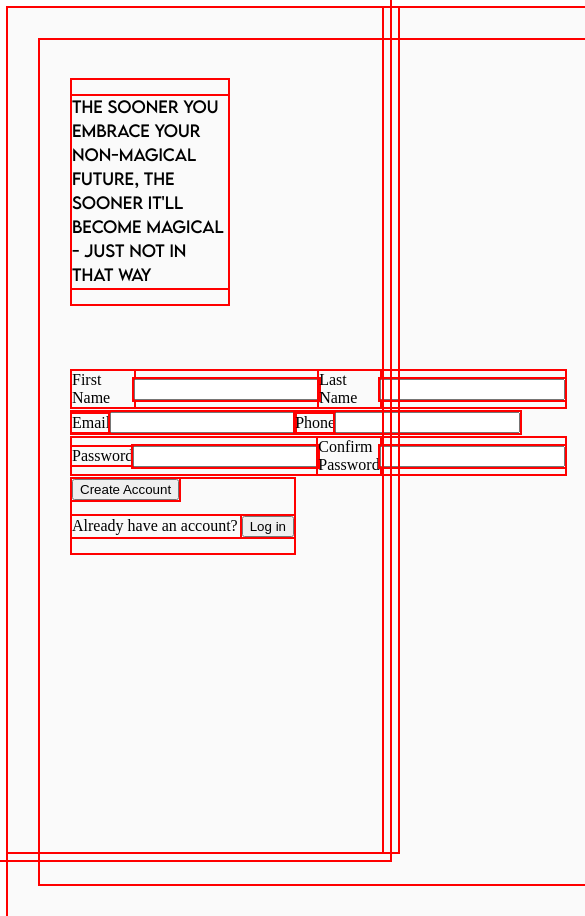
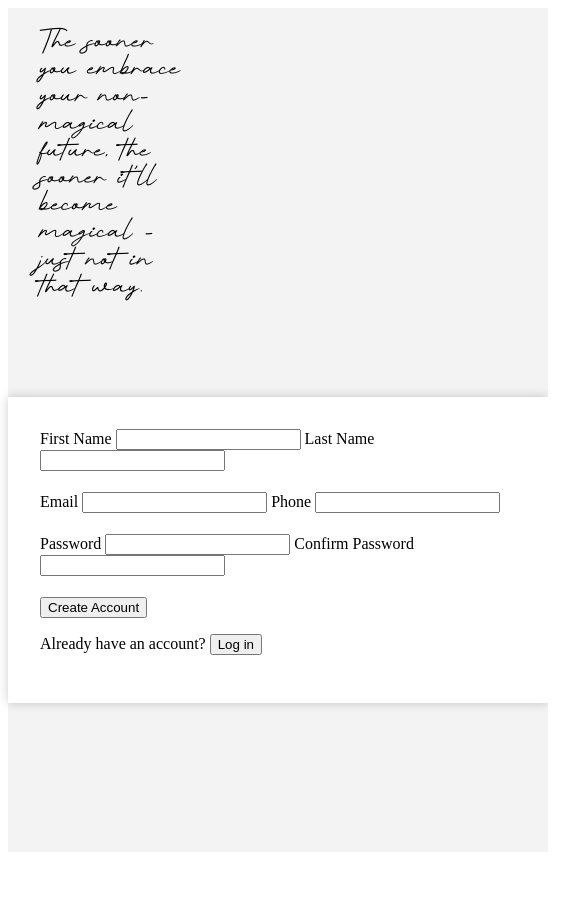
Before and after one commit to Micjaggs/sign-up-form, a plain HTML site: page index.html in a window 390 px wide. Shown: the top 916 px of the page, 585 px wide, since content can reach past the window. After the commit the page ends 860 px from the top, so only its background shows below. Drawn offline with Linux system fonts and the light colour scheme.

Commit message:
correct text placement and responsiveness, add form ribbon to fields and shadow

```diff
--- a/index.html
+++ b/index.html
@@ -11,9 +11,12 @@
     <div class="banner-container">
         <div class="bground-image"></div>
         <div class="form-container">
+            <div id="quote-wrapper">
                 <div id="banner-text">
-                <p>THE SOONER YOU EMBRACE YOUR NON-MAGICAL FUTURE, THE SOONER IT'LL BECOME MAGICAL - JUST NOT IN THAT WAY</p>
+                    <p>The sooner you embrace your non-magical future, the sooner it'll become magical - just not in that way.</p>
                 </div>
+            </div>
+            <div id="form-ribbon">
                 <form action="">
                     <div class="form-field">
                         <label for="first_name">First Name</label>
@@ -45,5 +48,6 @@
                 </form>
             </div>
         </div>
+    </div>
 </body>
 </html>
--- a/style.css
+++ b/style.css
@@ -1,15 +1,15 @@
 @font-face {
-    font-family: 'lemon_milkregular';
-    src: url('fonts/lemonmilk-regular-webfont.woff2') format('woff2'),
-         url('fonts/lemonmilk-regular-webfont.woff') format('woff');
+    font-family: 'High Empathy';
+    src: url('fonts/HighEmpathy/HighEmpathy.woff2') format('woff2'),
+        url('fonts/HighEmpathy/HighEmpathy.woff') format('woff');
     font-weight: normal;
     font-style: normal;
-
+    font-display: swap;
 }
 
-* {
+/* * {
     outline: 2px solid red;
-}
+} */
 
 .banner-container {
     display: flex;
@@ -26,28 +26,46 @@
 
 }
 
-form, .form-container {
+form {
+    background-color: transparent;
+    display: flex;
+    flex-direction: column;
+    gap: 1rem 1rem;
+    width: 100%;
+}
+
+.form-container {
     flex: 2;
+    background-color: #f3f3f3;
+    display: flex;
+    flex-direction: column;
+    align-items: center;
+    justify-content: center;
     padding: 2rem;
-    background-color: #fafafa;
-    display: flex;          /* make form a flex container */
-    flex-direction: column;   /* stack children vertically */
-    justify-content: center;  /* center vertically */
-    align-items: flex-start;  /* align items to the left */
-    height: 100%;
 }
 
 .form-field {
-    display: flex;
     align-items: center;
     margin-bottom: 5px;
+    width: 100%;
 }
 
 #banner-text {
-    position: absolute;
-    font-family: 'lemon_milkregular';
+    font-family: 'High Empathy';
+    font-size: 2rem;
     width: 40vw;
-    line-height: 1.5rem;
-    top: 5rem;
-    margin-left: 2rem;
+    line-height: 1.7rem;
 }
+
+#form-ribbon {
+    background-color: white;
+    padding: 2rem;
+    box-shadow: 0 0 10px rgba(0, 0, 0, 0.2);
+    width: 100%;
+}
+
+#quote-wrapper {
+    margin-top: -10rem; /* ← Lifts the quote upward visually */
+    margin-right: 20rem;
+    margin-bottom: 4rem; /* ← Adds space below quote */
+}
```
Lines whose indentation alone changed are shown as unchanged.
